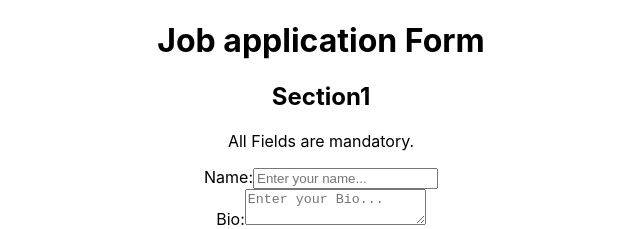
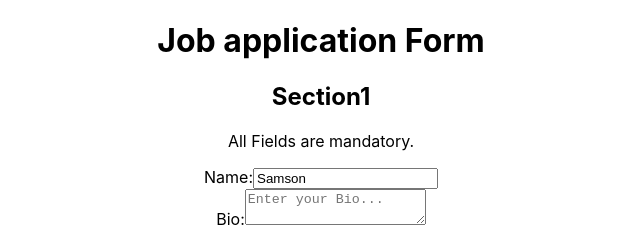
Before and after one commit to stmg202022/Testing_test_2, a React (Create React App) app: page / in a window 1280 px wide. Shown: the top 229 px of the page, without its empty margins (319-959 px from the left). Built offline with nearby package versions, Linux system fonts and the light colour scheme.

Commit message:
getByDisplayValue() method by RTL // for value attribute

```diff
--- a/src/component/application/application.tsx
+++ b/src/component/application/application.tsx
@@ -9,7 +9,13 @@ export const Application = () => {
       <form>
         <div>
           <label htmlFor="name">Name:</label>
-          <input type="text" id="name" placeholder="Enter your name..." />
+          <input
+            type="text"
+            id="name"
+            placeholder="Enter your name..."
+            value="Samson"
+            onChange={() => {}}
+          />
         </div>
         <div>
           <label htmlFor="bio">Bio:</label>
```
Also changed, not shown: 1 other file (tests, documents, lock files or other folders).
